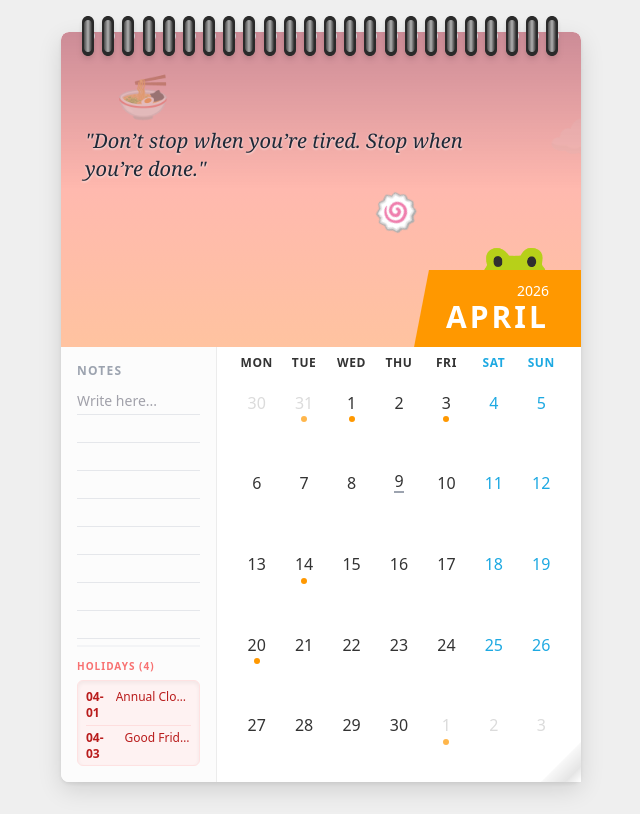
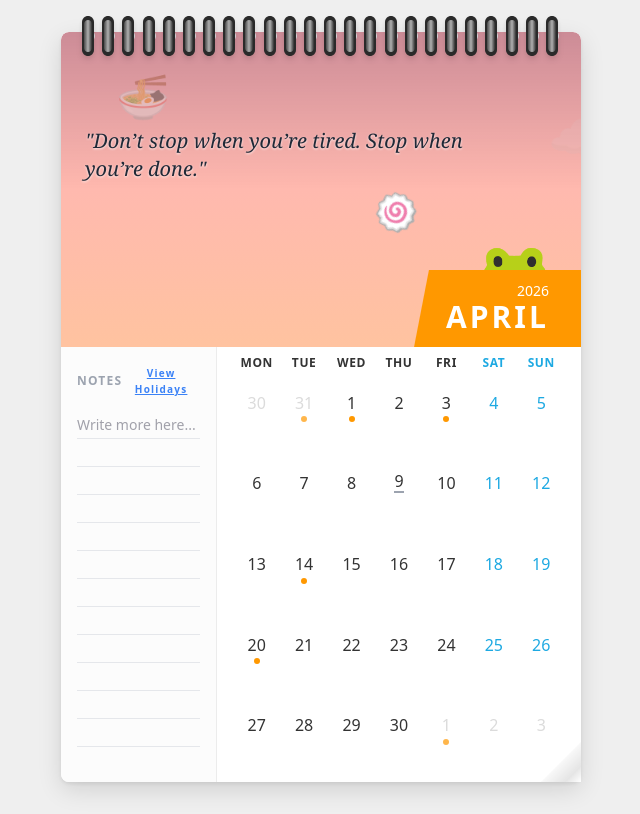
Before and after one commit to 2400031824/Calender, a Next.js app: page / in a window 1280 px wide. Shown: the whole page, without its empty margins (319-959 px from the left). Built offline with nearby package versions, Linux system fonts and the light colour scheme.

Commit message:
Refine flipping direction, paper physics, pink noise audio, and migrate holidays to a modular popup

```diff
--- a/app/globals.css
+++ b/app/globals.css
@@ -3,14 +3,40 @@
 @tailwind utilities;
 
 @keyframes flipPage {
-  0% { transform: rotateX(0deg); }
-  50% { transform: rotateX(-90deg); }
-  100% { transform: rotateX(-180deg); }
+  0% {
+    transform: perspective(1200px) rotateX(0deg) skewX(0deg);
+    box-shadow: inset 0 0 0 rgba(0, 0, 0, 0);
+  }
+
+  25% {
+    box-shadow: inset 0 -20px 40px rgba(0, 0, 0, 0.05);
+  }
+
+  50% {
+    transform: perspective(1200px) rotateX(90deg) skewX(-1.5deg);
+    box-shadow: inset 0 -40px 80px rgba(0, 0, 0, 0.1);
+  }
+
+  75% {
+    box-shadow: inset 0 -20px 40px rgba(0, 0, 0, 0.05);
+  }
+
+  100% {
+    transform: perspective(1200px) rotateX(180deg) skewX(0deg);
+    box-shadow: inset 0 0 0 rgba(0, 0, 0, 0);
+  }
 }
 
 @keyframes dropIn {
-  from { opacity: 0; transform: translateY(-40px); }
-  to { opacity: 1; transform: translateY(0); }
+  from {
+    opacity: 0;
+    transform: translateY(-40px);
+  }
+
+  to {
+    opacity: 1;
+    transform: translateY(0);
+  }
 }
 
 .calendar-enter {
--- a/components/MonthlyNotes.jsx
+++ b/components/MonthlyNotes.jsx
@@ -1,11 +1,12 @@
 "use client";
-import React from 'react';
+import React, { useState } from 'react';
 import { useNotes } from '../hooks/useNotes';
 import { indianHolidays } from '../data/indianHolidays';
 
 export default function MonthlyNotes({ monthKey }) {
     const [note, updateNote] = useNotes(`note_month_${monthKey}`);
     const [dailyNotes, setDailyNotes] = React.useState([]);
+    const [isHolidaysModalOpen, setIsHolidaysModalOpen] = useState(false);
 
     React.useEffect(() => {
         const fetchDaily = () => {
@@ -26,15 +27,35 @@ export default function MonthlyNotes({ monthKey }) {
         return () => clearInterval(iv);
     }, [monthKey]);
 
-    // get holidays for this month
-    const monthNumStr = monthKey.split("_")[1]; // from "yyyy_MM"
+    const monthNumStr = monthKey.split("_")[1];
     const monthHolidays = indianHolidays.filter(h => h.date.startsWith(monthNumStr));
 
     return (
         <div className="flex flex-col h-full bg-[#fcfcfc] border-r border-[#ececec] p-4 relative">
-            <div className="text-xs font-bold text-gray-400 uppercase tracking-widest mb-2">
-                Notes
+            <div className="text-xs font-bold text-gray-400 uppercase tracking-widest mb-3 flex justify-between items-center">
+                <span>Notes</span>
+                <button
+                    className="text-[10px] text-blue-500 hover:text-blue-700 underline px-2 py-0.5 rounded transition"
+                    onClick={() => setIsHolidaysModalOpen(true)}
+                >
+                    View Holidays
+                </button>
             </div>
+
+            {/* Daily Notes Bullet Points reflection AT TOP */}
+            {dailyNotes.length > 0 && (
+                <div className="mb-4 border-b border-gray-100/60 pb-2">
+                    <ul className="list-none pl-1 text-xs text-gray-700 space-y-2 max-h-[140px] overflow-y-auto w-full">
+                        {dailyNotes.map((dn, idx) => (
+                            <li key={idx} className="flex items-start">
+                                <span className="mr-2 text-blue-400 font-extrabold">•</span>
+                                <span className="break-words line-clamp-3 leading-relaxed">{dn}</span>
+                            </li>
+                        ))}
+                    </ul>
+                </div>
+            )}
+
             <textarea
                 className="flex-1 w-full bg-transparent resize-none outline-none text-sm text-gray-700 leading-7 font-sans"
                 style={{
@@ -44,38 +65,34 @@ export default function MonthlyNotes({ monthKey }) {
                 }}
                 value={note}
                 onChange={(e) => updateNote(e.target.value)}
-                placeholder="Write here..."
+                placeholder="Write more here..."
             />
-            {/* Daily Notes Bullet Points reflection */}
-            {dailyNotes.length > 0 && (
-                <div className="mt-2 pt-2">
-                    <ul className="list-disc pl-4 text-xs text-gray-600 space-y-1 max-h-[80px] overflow-y-auto">
-                        {dailyNotes.map((dn, idx) => (
-                            <li key={idx} className="truncate" title={dn}>{dn}</li>
-                        ))}
-                    </ul>
+
+            {/* Holiday Modal Pop-up */}
+            {isHolidaysModalOpen && (
+                <div className="absolute inset-x-0 inset-y-0 bg-white/95 z-50 flex flex-col p-5 shadow-[0_-5px_15px_rgba(0,0,0,0.1)] border-t border-gray-200" style={{ backdropFilter: 'blur(2px)' }}>
+                    <div className="flex justify-between items-center mb-4">
+                        <span className="text-xs font-bold text-red-500 tracking-widest uppercase">Month Holidays ({monthHolidays.length})</span>
+                        <button onClick={() => setIsHolidaysModalOpen(false)} className="text-gray-400 hover:text-black">
+                            <svg xmlns="http://www.w3.org/2000/svg" width="18" height="18" viewBox="0 0 24 24" fill="none" stroke="currentColor" strokeWidth="2" strokeLinecap="round" strokeLinejoin="round"><line x1="18" y1="6" x2="6" y2="18"></line><line x1="6" y1="6" x2="18" y2="18"></line></svg>
+                        </button>
                     </div>
-            )}
-            {/* Holiday Rectangular Box */}
-            <div className="mt-auto pt-3 border-t-2 border-gray-100 flex flex-col max-h-[30%]">
-                <div className="text-[10px] font-bold text-red-400 uppercase tracking-widest mb-1.5 flex justify-between">
-                    <span>Holidays ({monthHolidays.length})</span>
-                </div>
-                <div className="bg-red-50 rounded-md p-2 overflow-y-auto shadow-inner border border-red-100">
+                    <div className="flex-1 overflow-y-auto pr-1">
                         {monthHolidays.length === 0 ? (
-                        <p className="text-xs text-red-400 italic">No holidays to skip work!</p>
+                            <p className="text-sm text-gray-500 text-center mt-10 italic">No holidays this month!</p>
                         ) : (
-                        <ul className="space-y-1 text-xs text-red-700">
+                            <ul className="space-y-4">
                                 {monthHolidays.map((h, i) => (
-                                <li key={i} className="flex justify-between border-b border-red-200/50 pb-1 last:border-0 last:pb-0">
-                                    <span className="font-semibold">{h.date}</span>
-                                    <span className="truncate ml-2 text-right">{h.name}</span>
+                                    <li key={i} className="flex flex-col border-b border-red-50 pb-2 last:border-0">
+                                        <span className="font-bold text-gray-800 text-sm">{h.date}-2026</span>
+                                        <span className="text-xs text-red-600 mt-1 font-medium">{h.name}</span>
                                     </li>
                                 ))}
                             </ul>
                         )}
                     </div>
                 </div>
+            )}
         </div>
     );
 }
--- a/utils/audioSynth.js
+++ b/utils/audioSynth.js
@@ -1,21 +1,41 @@
 export function playPageTurnSound() {
     try {
         const ctx = new (window.AudioContext || window.webkitAudioContext)();
-        const duration = 0.25;
+        const duration = 0.45;
         const buffer = ctx.createBuffer(1, ctx.sampleRate * duration, ctx.sampleRate);
         const data = buffer.getChannelData(0);
+
+        // Pink noise is softer than white noise for swishing sounds
+        let b0 = 0, b1 = 0, b2 = 0, b3 = 0, b4 = 0, b5 = 0, b6 = 0;
+
         for (let i = 0; i < data.length; i++) {
+            const white = Math.random() * 2 - 1;
+            // Paul Kellet's pink noise approximation
+            b0 = 0.99886 * b0 + white * 0.0555179;
+            b1 = 0.99332 * b1 + white * 0.0750759;
+            b2 = 0.96900 * b2 + white * 0.1538520;
+            b3 = 0.86650 * b3 + white * 0.3104856;
+            b4 = 0.55000 * b4 + white * 0.5329522;
+            b5 = -0.7616 * b5 - white * 0.0168980;
+            let pink = b0 + b1 + b2 + b3 + b4 + b5 + b6 + white * 0.5362;
+            b6 = white * 0.115926;
+
             const t = i / data.length;
-            // Soft swish envelope
-            const envelope = Math.pow(t, 0.2) * Math.pow(1 - t, 3);
-            data[i] = (Math.random() * 2 - 1) * envelope * 0.5;
+            // Super smooth bell curve envelope
+            const envelope = Math.sin(Math.pow(t, 0.7) * Math.PI);
+            data[i] = pink * envelope * 0.08;
         }
+
         const source = ctx.createBufferSource();
         source.buffer = buffer;
+
+        // Lowpass filter to sweep down frequencies over the duration
         const filter = ctx.createBiquadFilter();
         filter.type = 'lowpass';
-        filter.frequency.setValueAtTime(6000, ctx.currentTime);
-        filter.frequency.exponentialRampToValueAtTime(800, ctx.currentTime + duration);
+        filter.Q.value = 1.0;
+        filter.frequency.setValueAtTime(3000, ctx.currentTime);
+        filter.frequency.exponentialRampToValueAtTime(150, ctx.currentTime + duration);
+
         source.connect(filter);
         filter.connect(ctx.destination);
         source.start();
```
Lines whose indentation alone changed are shown as unchanged.
